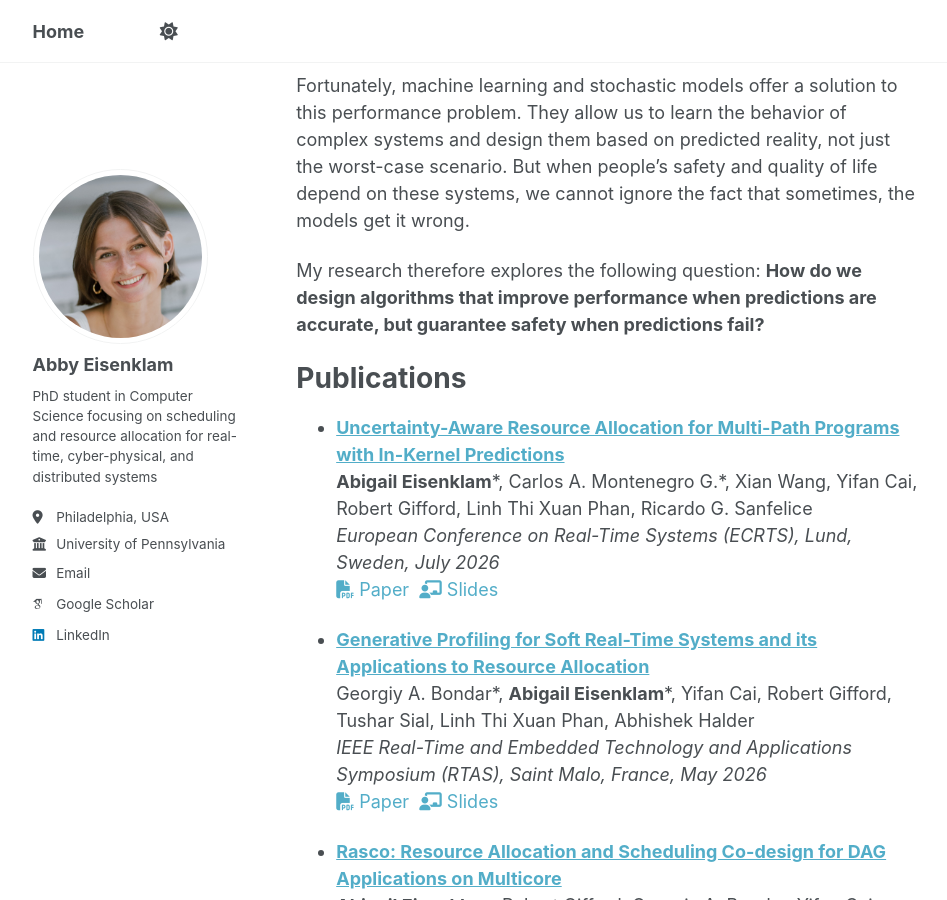
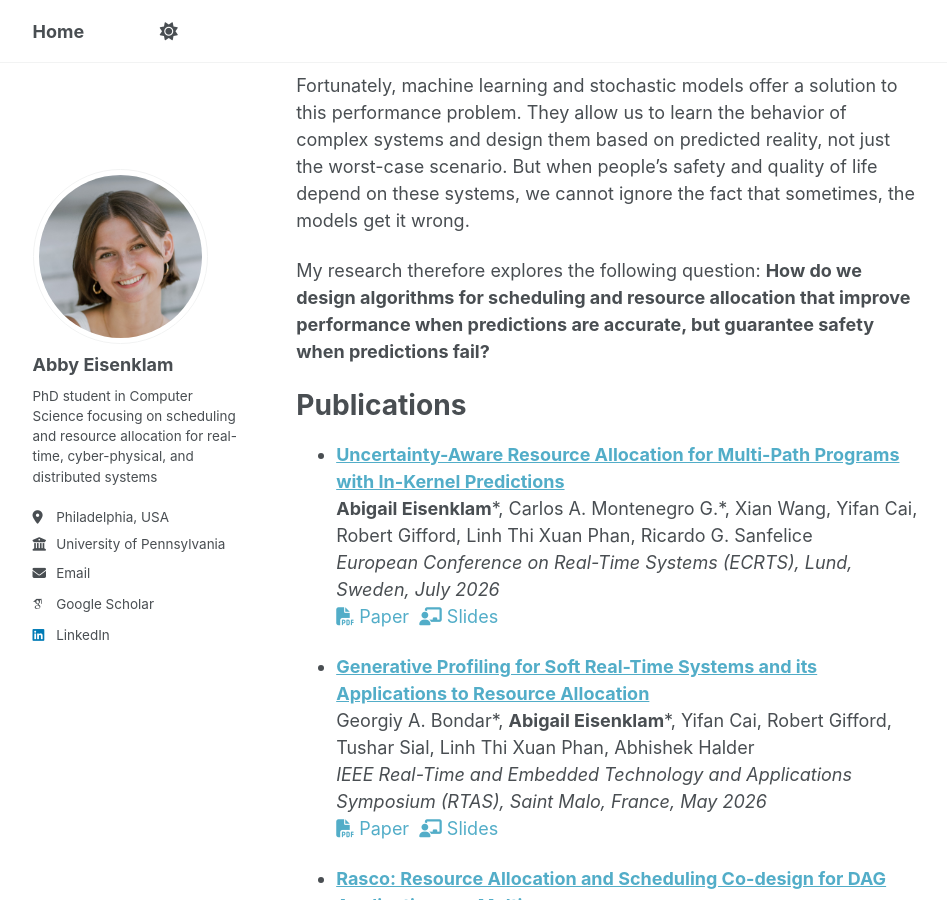
Before and after one commit to abbyeisenklam/abbyeisenklam.github.io, a Jekyll site: the page built from _pages/about.md, in a window 1280 px wide and 900 px high, scrolled down 332 px. Shown: the whole window, without its empty margins (163-1110 px from the left). Built offline with Jekyll 4.4.1, drawn with Linux system fonts in a browser that asks for light colours; some web fonts are replaced; a script that is not in the unit is left out.

Commit message:
specificity

```diff
--- a/_pages/about.md
+++ b/_pages/about.md
@@ -13,7 +13,7 @@ To provide strong safety guarantees, these systems are often designed for the wo
 
 Fortunately, machine learning and stochastic models offer a solution to this performance problem. They allow us to learn the behavior of complex systems and design them based on predicted reality, not just the worst-case scenario. But when people's safety and quality of life depend on these systems, we cannot ignore the fact that sometimes, the models get it wrong.
 
-My research therefore explores the following question: **How do we design algorithms that improve performance when predictions are accurate, but guarantee safety when predictions fail?**
+My research therefore explores the following question: **How do we design algorithms for scheduling and resource allocation that improve performance when predictions are accurate, but guarantee safety when predictions fail?**
 
 Publications
 ======
```
